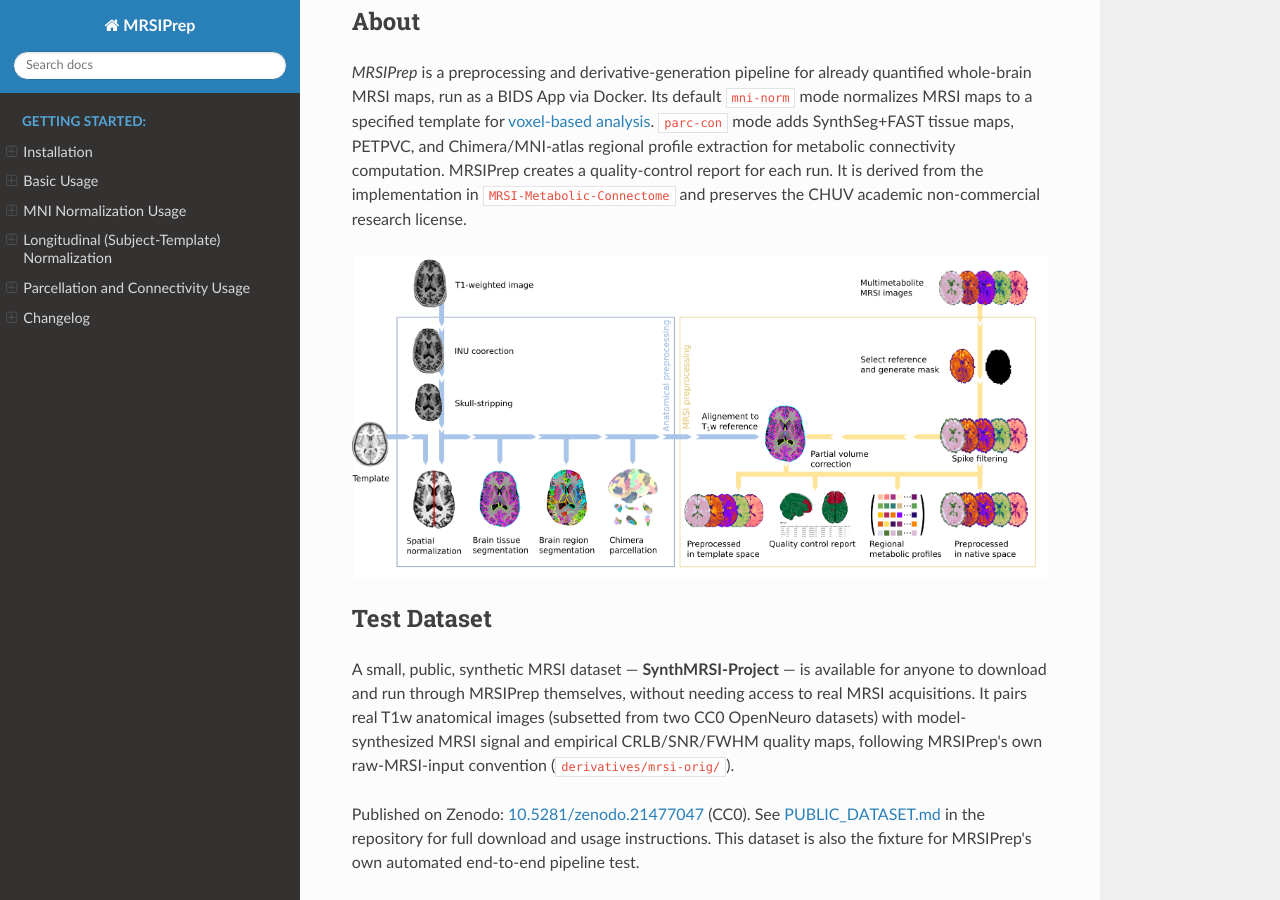
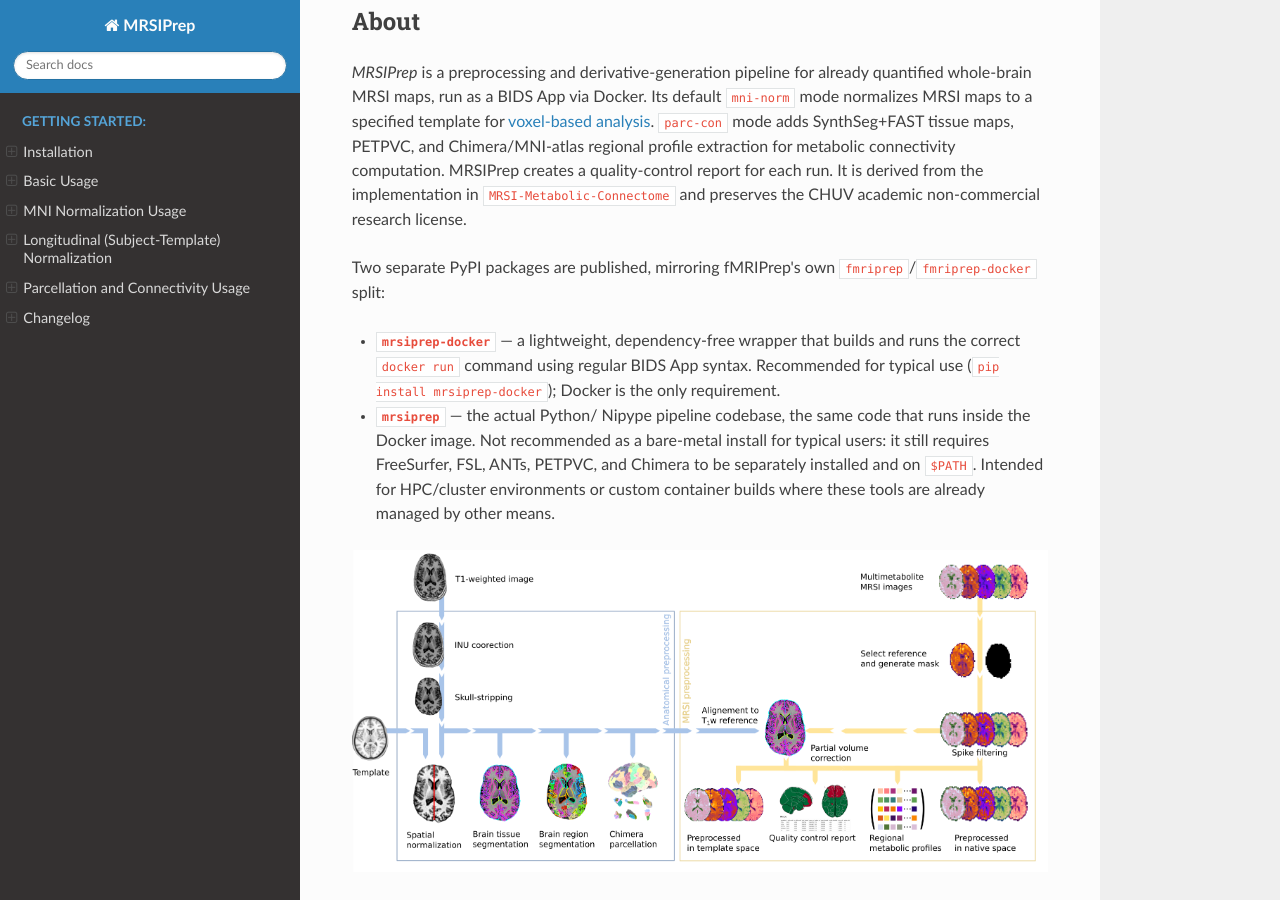
Before and after one commit to MRSI-Psychosis-UP/MRSIPrep, a Sphinx documentation site: the page built from docs/index.md, in a window 1280 px wide and 900 px high, scrolled down 312 px. Built offline with Sphinx 7.4.7 and the Read the Docs theme 3.1.0, drawn with Linux system fonts in a browser that asks for light colours.

Commit message:
Publish mrsiprep to PyPI; clarify mrsiprep vs mrsiprep-docker packages
Mirrors fMRIPrep's fmriprep/fmriprep-docker split: mrsiprep-docker (thin
Docker wrapper, recommended for typical use) vs mrsiprep (the actual
pipeline codebase, for HPC/cluster environments managing FreeSurfer/FSL/
ANTs/PETPVC/Chimera themselves). Badge now points at the pure Python
package per request; the wrapper is documented in prose alongside it.

```diff
--- a/docs/index.md
+++ b/docs/index.md
@@ -18,6 +18,22 @@
 creates a quality-control report for each run.
 It is derived from the implementation in `MRSI-Metabolic-Connectome` and preserves the CHUV
 academic non-commercial research license.
+
+Two separate PyPI packages are published, mirroring fMRIPrep's own
+`fmriprep`/`fmriprep-docker` split:
+
+- **[`mrsiprep-docker`](https://pypi.org/project/mrsiprep-docker/)** — a
+  lightweight, dependency-free wrapper that builds and runs the correct
+  `docker run` command using regular BIDS App syntax. Recommended for
+  typical use (`pip install mrsiprep-docker`); Docker is the only
+  requirement.
+- **[`mrsiprep`](https://pypi.org/project/mrsiprep/)** — the actual Python/
+  Nipype pipeline codebase, the same code that runs inside the Docker
+  image. Not recommended as a bare-metal install for typical users: it
+  still requires FreeSurfer, FSL, ANTs, PETPVC, and Chimera to be
+  separately installed and on `$PATH`. Intended for HPC/cluster
+  environments or custom container builds where these tools are already
+  managed by other means.
 
 ![MRSIPrep pipeline schematic](figures/pipeline_schematic.png)
 
```
Also changed, not shown: README.md (+17 -1 lines).
